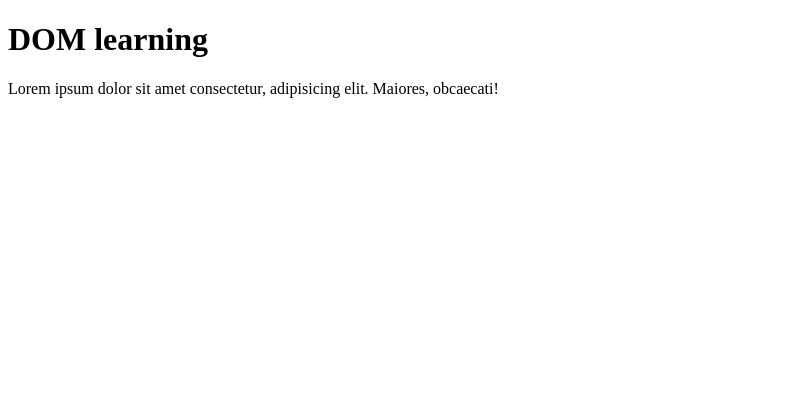
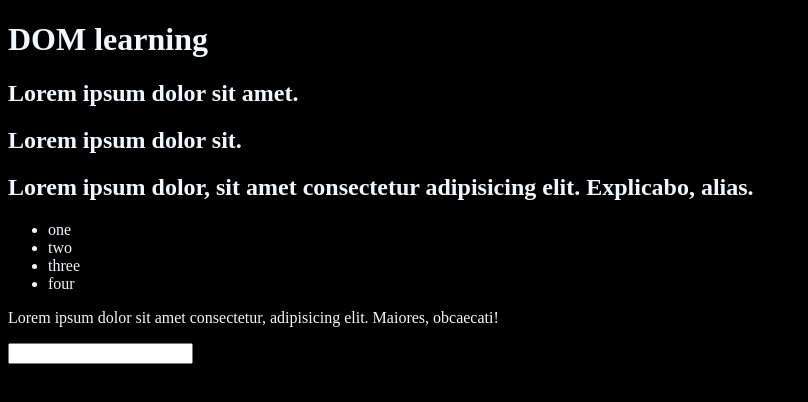
Before and after one commit to Shaqib27/javascript, a plain HTML site: page 05_basic/dom.html in a window 1280 px wide. Shown: the whole page, without its empty margins (0-808 px from the left). Drawn offline with Linux system fonts and the light colour scheme.

Commit message:
day(16/10/23)

```diff
--- a/05_basic/dom.html
+++ b/05_basic/dom.html
@@ -4,12 +4,28 @@
     <meta charset="UTF-8">
     <meta name="viewport" content="width=device-width, initial-scale=1.0">
     <title> DOM </title>
+    <style>
+        .first{
+            background-color: black;
+            color: aliceblue;
+        }
+    </style>
 </head>
-<body>
-    <div class="first">
-        <h1 id="titel" class="heading">DOM learning </h1>
+<body class="first">
+    <div >
+        <h1 id="title" class="heading">DOM learning <span style="display: none;">test code</span></h1>
+        <h2>Lorem ipsum dolor sit amet.</h2>
+        <h2>Lorem ipsum dolor sit.</h2>
+        <h2>Lorem ipsum dolor, sit amet consectetur adipisicing elit. Explicabo, alias.</h2>
+        <ul>
+            <li class="list-item">one</li>
+            <li class="list-item">two</li>
+            <li class="list-item">three</li>
+            <li class="list-item">four</li>
+        </ul>
         <p>Lorem ipsum dolor sit amet consectetur, adipisicing elit. Maiores, obcaecati!
         </p>
+        <input type="password">
     </div>
 </body>
 </html>
```
Also changed, not shown: 05_basic/three.html (added, +24 -0 lines), 05_basic/two.html (added, +35 -0 lines).
